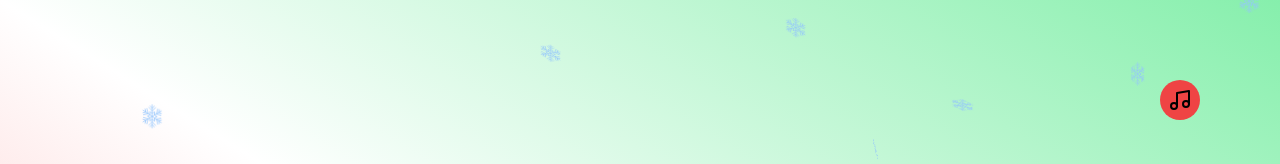
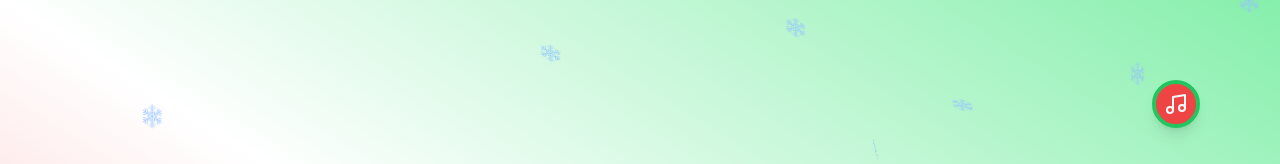
Before and after one commit to jrbarnhart/christmas-2024, a React (Vite) app: page / in a window 1280 px wide. Shown: the top 164 px of the page. Built offline with nearby package versions, Linux system fonts and the light colour scheme.

Commit message:
Adjust style

```diff
--- a/src/components/music/MusicToggle.tsx
+++ b/src/components/music/MusicToggle.tsx
@@ -29,7 +29,8 @@ export default function MusicToggle({
     <button
       onClick={handleClick}
       type="button"
-      className="h-10 w-10 bg-red-500 rounded-full flex items-center justify-center"
+      id="music-toggle"
+      className="h-12 w-12 bg-red-500 hover:bg-red-400 active:bg-red-600 text-neutral-50 border-4 border-green-500 rounded-full flex items-center justify-center shadow-lg"
     >
       {appState.isMusicPlaying.value ? <VolumeOff /> : <Music />}
     </button>
```
